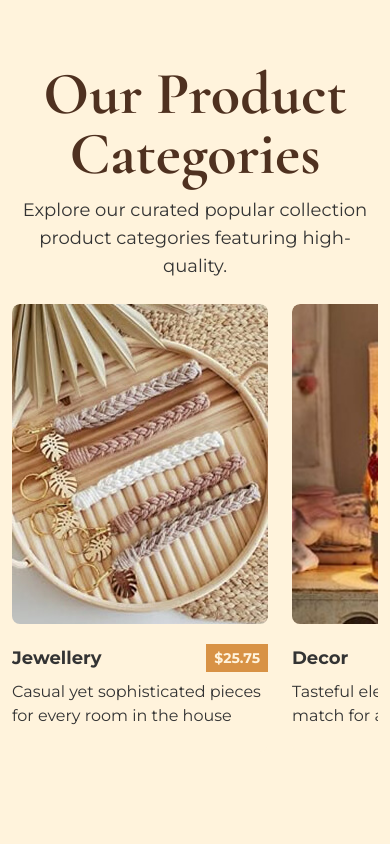
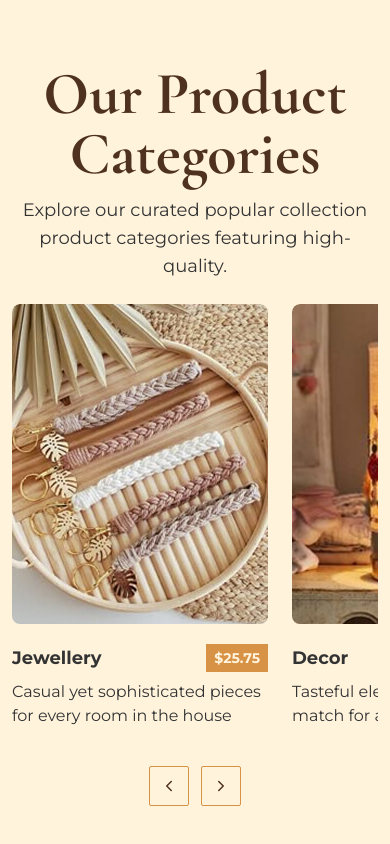
Before and after one commit to Jisap/lading_page_ecommerce, a website: page index.html in a window 390 px wide. Shown: the part 2147-2991 px from the top of the page. Before the commit the page ends 2941 px from the top, so only its background shows below. Drawn offline with nearby package versions, Linux system fonts and the light colour scheme.

Commit message:
Add navigation arrow buttons in index.html; update styles in style.css for responsive layout adjustments

```diff
--- a/index.html
+++ b/index.html
@@ -678,6 +678,17 @@
             </div>
           </li>
         </ul>
+
+        <div class="flex items-center gap-3 mx-auto md:-order-1 md:mx-0 md:ms-auto">
+          <button class="arrow-button" aria-label="slide prev" data-prev-btn>
+            <ion-icon name="chevron-back-outline" aria-hidden="true" class="text-caf_noir font-bold"></ion-icon>
+          </button>
+
+          <button class="arrow-button" aria-label="slide prev" data-next-btn>
+            <ion-icon name="chevron-forward-outline" aria-hidden="true" class="text-caf_noir font-bold"></ion-icon>
+          </button>
+        </div>
+        </div>
       </div>
     </div>
   </section>
```
Also changed, not shown: dist/style.css.
